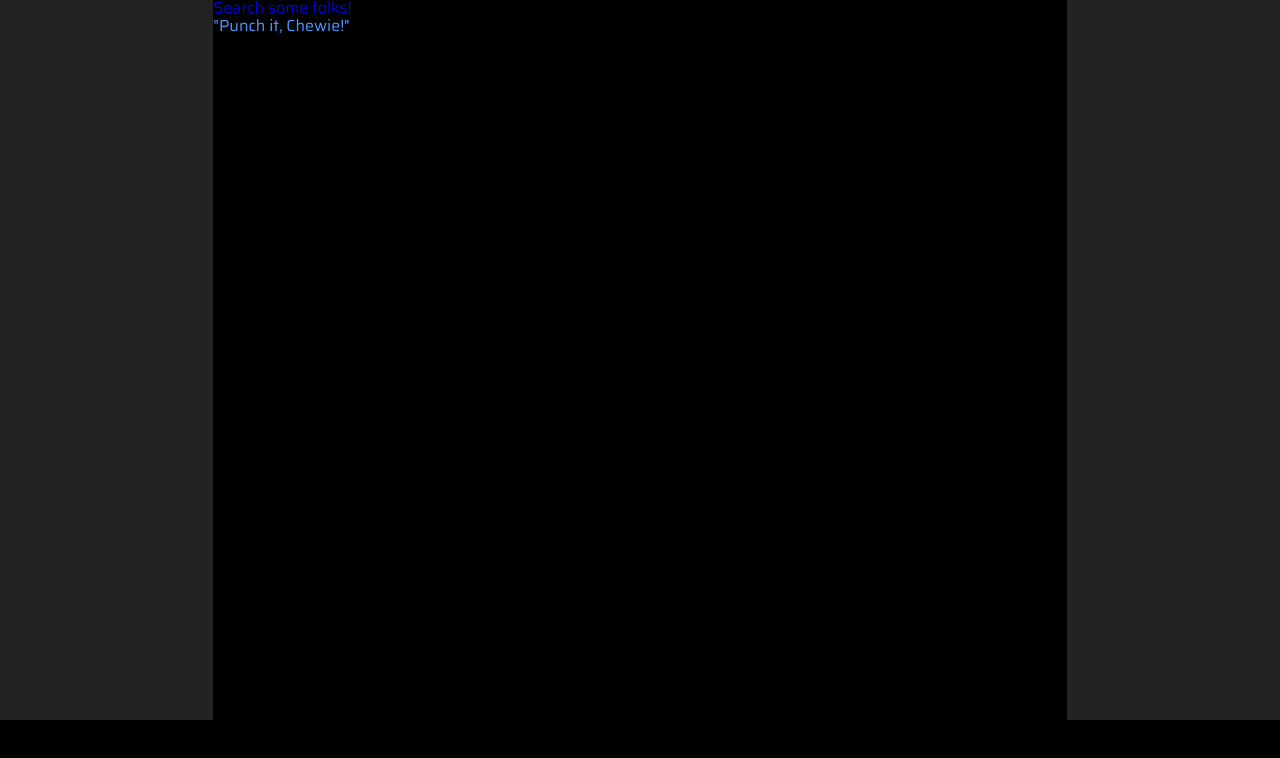
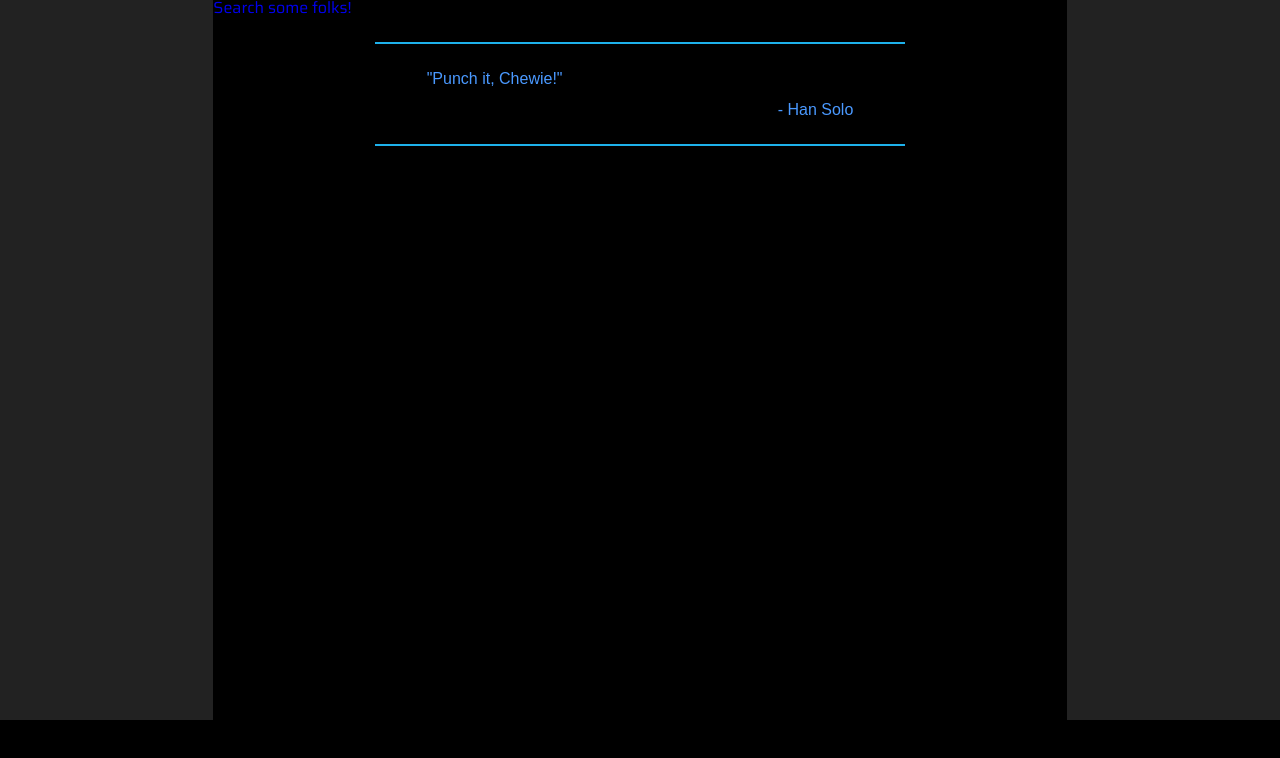
Before and after one commit to HiEricHere/react-practice-starwarsapp, a React (Create React App) app: page / in a window 1280 px wide. Shown: the top 758 px of the page. Built offline with nearby package versions, Linux system fonts and the light colour scheme; no server answers.

Commit message:
added quotes

```diff
--- a/src/components/Quote/Quote.css
+++ b/src/components/Quote/Quote.css
@@ -1,31 +1,45 @@
 @media all and (min-width: 900px){
-  blockquote {
+  .quote {
     width: 50%;
     margin: 2vw auto;
-    padding: 2vw;
+    padding: 2vw 4vw;
+    row-gap: 1vw;
   }
 }
 
 @media all and (min-width: 600px) and (max-width: 899px){
-  blockquote {
+  .quote {
     width: 80%;
     margin: 2vw auto;
-    padding: 2vw;
+    padding: 2vw 4vw;
+    row-gap: 1vw;
   }
 }
 
 @media all and (max-width: 599px){
-  blockquote {
+  .quote {
     width: 70vw;
     margin: 2vh auto;
-    padding: 2vh;
+    padding: 2vh 4vh;
+    row-gap: 1vh;
   }
 }
 
-blockquote {
-  border: solid 2px rgb(30, 177, 235);
-  border-radius: 15px;
+.quote {
+  border-top: solid 2px rgb(30, 177, 235);
+  border-bottom: solid 2px rgb(30, 177, 235);
+  /* border-radius: 15px; */
   font-family: Arial;
+  display: grid;
+  grid-template-rows: auto;
+}
+
+.quote > p {
+  text-align: justify;
+}
+
+.quote > cite {
+  justify-self: right;
 }
 
 .farewell {
--- a/src/components/Quote/Quote.js
+++ b/src/components/Quote/Quote.js
@@ -10,34 +10,46 @@ const randomQuote = xs => xs[floorRandom(xs.length)]
 
 const Quote = () => {
   const quotes = [
-    '"Never tell me the odds!"',
-    '"Punch it, Chewie!"',
-    `"Uh, we had a slight weapons malfunction,
+    {quote:'"Never tell me the odds!"', author: 'Han Solo'},
+    {quote:'"Punch it, Chewie!"', author:'Han Solo'},
+    {quote:`"Uh, we had a slight weapons malfunction,
     but uh... everything's perfectly all right now.
     We're fine. We're all fine here now, thank you.
     Uh, how are you?"`,
-    '"I find your lack of faith disturbing."',
-    '"Search your feelings. You know it to be true."',
-    '"Do, or do not. There is no try."',
-    '"It\'s a trap!"',
-    '"That\'s no moon..."',
-    '"Great, kid. Don’t get cocky!"',
-    `"Hokey religions and ancient weapons are no
+    author:'Han Solo'},
+    {quote:'"I find your lack of faith disturbing."',
+    author:'Darth Vader'},
+    {quote:'"Search your feelings. You know it to be true."',
+    author:'Darth Vader'},
+    {quote:'"Do, or do not. There is no try."',
+    author:'Yoda'},
+    {quote:'"It\'s a trap!"', author:'Admiral Ackbar'},
+    {quote: '"That\'s no moon..."', author:'Obi-Wan Kenobi'},
+    {quote:'"Great, kid. Don’t get cocky!"', author:'Han Solo'},
+    {quote:`"Hokey religions and ancient weapons are no
     match for a good blaster at your side, kid."`,
+    author: 'Han Solo'},
+    {quote:`"This is the weapon of a Jedi Knight. Not as
+    clumsy or random as a blaster. An elegant weapon...
+    for a more civilized age."`,
+    author: 'Obi-Wan Kenobi'},
+    {quote:'"Aren\'t you a little short for a stormtrooper?"',
+    author:'Princess Leia Organa'}
   ]
-  const defaultQuote = 'A long time ago, in a galaxy far, far away...'
+  const defaultQuote = {quote:'A long time ago, in a galaxy far, far away...'}
   const [quote, setQuote] = useState(defaultQuote)
 
   useEffect(() => {
     const quoteMachine = setInterval(() => {
       setQuote(q => randomQuote(quotes))
-    }, 4500)
+    }, 5000)
     return () => clearInterval(quoteMachine)
   },[quotes])
 
   return (
-    <blockquote>
-      <p>{quote}</p>
+    <blockquote class="quote">
+      <p>{quote.quote}</p>
+      {quote.author ? <cite>- {quote.author}</cite> : null}
     </blockquote>
   )
 }
--- a/src/index.css
+++ b/src/index.css
@@ -50,7 +50,6 @@ table {
 /* Layout */
 @media all and (min-width: 900px){
   #root {
-    height: 90vh;
     display: grid;
     grid-template-columns: 1fr 4fr 1fr;
   }
@@ -58,12 +57,10 @@ table {
     height: 90vh;
     grid-column: 2/3;
   }
-
 }
 
 @media all and (min-width: 600px) and (max-width: 899px){
   #root {
-    height: 90vh;
     display: grid;
     grid-template-columns: 1fr 600px 1fr;
   }
@@ -125,6 +122,7 @@ body {
 #app {
   background-color: black;
   color: rgb(74, 153, 255);
+  overflow: scroll;
   /* font-family: Arial; */
 }
 
```
